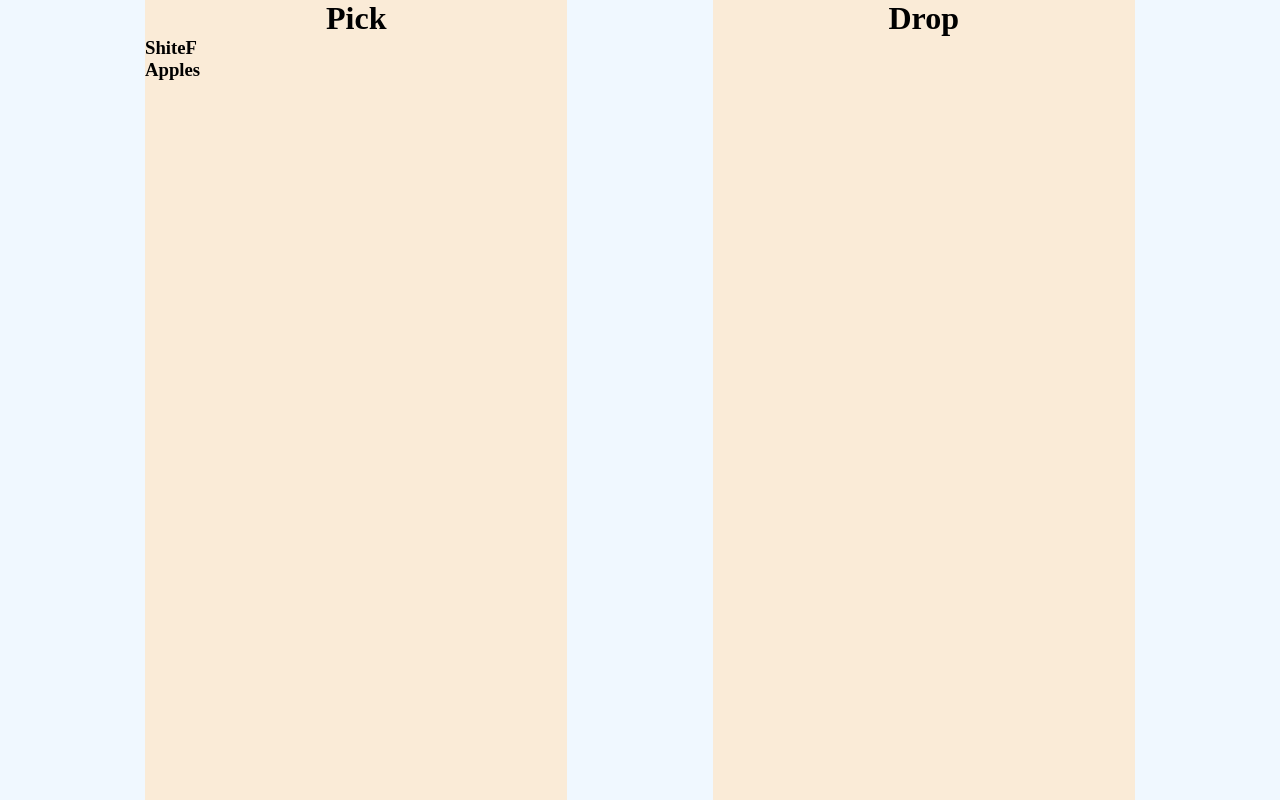
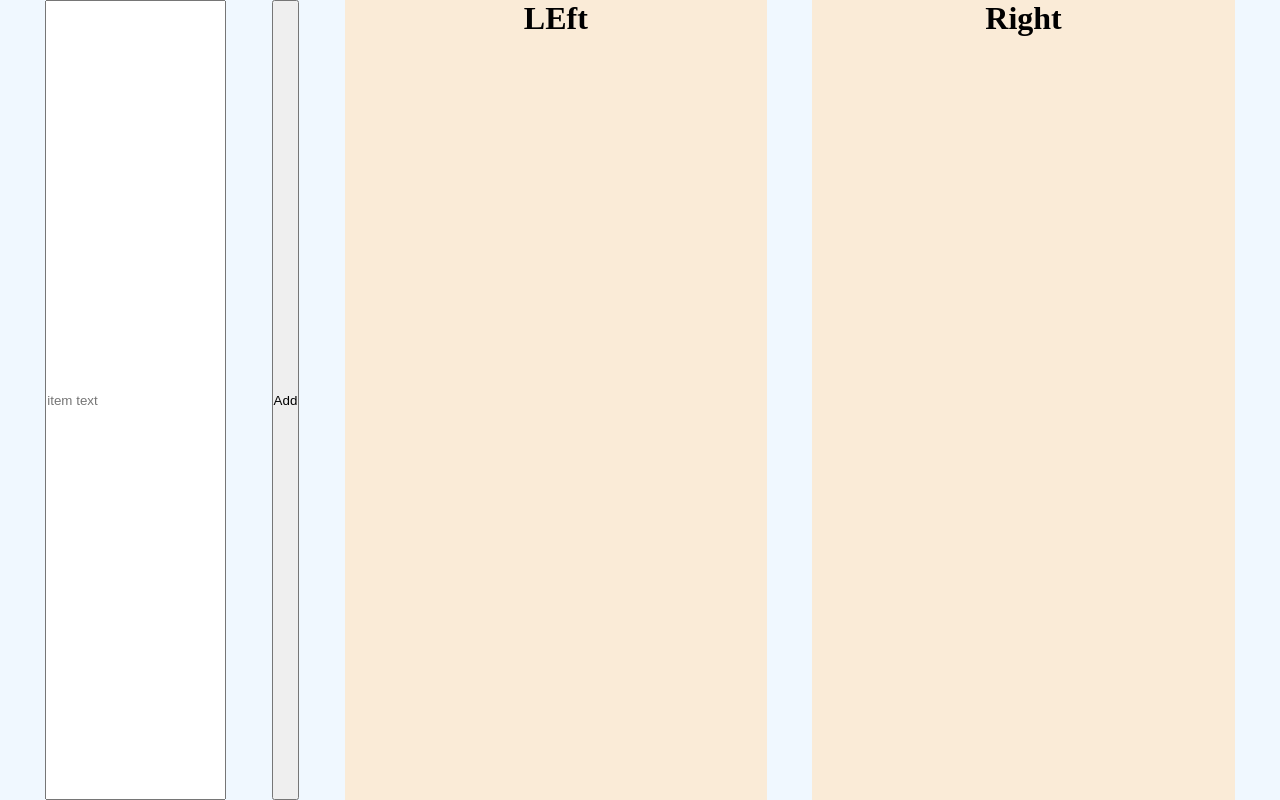
Before and after one commit to Sinisperi/kanban, a React (Create React App) app: page / in a window 1280 px wide. Built offline with nearby package versions, Linux system fonts and the light colour scheme.

Commit message:
moving between columns and adding an item

```diff
--- a/package.json
+++ b/package.json
@@ -9,6 +9,7 @@
     "react": "^18.2.0",
     "react-dom": "^18.2.0",
     "react-scripts": "5.0.1",
+    "uuid": "^9.0.0",
     "web-vitals": "^2.1.4"
   },
   "scripts": {
--- a/src/App.jsx
+++ b/src/App.jsx
@@ -1,14 +1,15 @@
 import React from "react";
 import { RootContext } from "./context";
+import { v4 as uuidv4 } from "uuid";
 
-const Item = ({ data, origin }) => {
+const Item = ({ data, origin, setNewIndex }) => {
   const handleDragStart = (e) => {
     e.dataTransfer.setData("id", data.id);
     e.dataTransfer.setData("origin", origin);
     e.stopPropagation();
   };
   const handleDragEnter = (e) => {
-    console.log(data.id);
+    setNewIndex(data.id);
   };
   return (
     <h3
@@ -21,33 +22,92 @@ const Item = ({ data, origin }) => {
   );
 };
 
+// const Column = ({ name, items }) => {
+//   <div
+//     onDragOver={(e) => e.preventDefault()}
+//     onDragEnter={() => console.log("asdf")}
+//     onDrop={(e) => handleDrop(e)}
+//     className="column"
+//   >
+//     <h1>{name}</h1>
+//     {state.left.map((i) => {
+//       return (
+//         <Item key={i.id} data={i} origin="left" setNewIndex={setNewPlace} />
+//       );
+//     })}
+//   </div>;
+// };
+
+// Column passes a index grabbing function to an Item (handleDragEnter) and sorts it after drop using that index
+// Columns are stored in state inside of an array to ease the addition of new columns (?)
 export const App = () => {
   const { state, dispatch } = React.useContext(RootContext);
+  const [input, setInput] = React.useState("");
+  const [newPlace, setNewPlace] = React.useState();
   React.useEffect(() => {
-    console.log(state);
-  }, [state]);
-
-  const handleDrop = (e) => {
+    console.log(input);
+  }, [input]);
+  // Abstact columns to prevent hardcoding functions on drop for each column
+  const handleDropLeft = (e) => {
     const id = e.dataTransfer.getData("id");
     const origin = e.dataTransfer.getData("origin");
-    const last = e.dataTransfer.getData("lastDraggedOver");
-    console.log(id, origin, last);
+    dispatch({ type: "DROP", payload: { origin, destination: "left", id } });
+  };
+  const handleDropRight = (e) => {
+    const id = e.dataTransfer.getData("id");
+    const origin = e.dataTransfer.getData("origin");
+    dispatch({ type: "DROP", payload: { origin, destination: "right", id } });
+  };
+  const handleAdd = () => {
+    dispatch({
+      type: "ADD",
+      payload: { destination: "left", data: { text: input, id: uuidv4() } },
+    });
+    setInput(() => "");
+  };
+  const handleChange = (e) => {
+    setInput(() => e.target.value);
   };
 
   return (
     <div className="container">
+      <input
+        value={input}
+        onChange={handleChange}
+        type="text"
+        placeholder="item text"
+      />
+      <button onClick={handleAdd}>Add</button>
       <div
         onDragOver={(e) => e.preventDefault()}
         onDragEnter={() => console.log("asdf")}
-        onDrop={(e) => handleDrop(e)}
+        onDrop={(e) => handleDropLeft(e)}
         className="column"
       >
-        <h1>Pick</h1>
-        <Item data={{ text: "ShiteF", id: 13 }} origin="Pasdf" />
-        <Item data={{ text: "Apples", id: 11 }} origin="Pasdf" />
+        <h1>LEft</h1>
+        {state.left.map((i) => {
+          return (
+            <Item key={i.id} data={i} origin="left" setNewIndex={setNewPlace} />
+          );
+        })}
       </div>
-      <div className="column">
-        <h1>Drop</h1>
+      <div
+        onDragOver={(e) => e.preventDefault()}
+        onDragEnter={() => console.log("asdf")}
+        onDrop={(e) => handleDropRight(e)}
+        className="column"
+      >
+        <h1>Right</h1>
+        {state.right.map((i) => {
+          return (
+            <Item
+              key={i.id}
+              data={i}
+              origin="right"
+              setNewIndex={setNewPlace}
+            />
+          );
+        })}
       </div>
     </div>
   );
--- a/src/context/index.jsx
+++ b/src/context/index.jsx
@@ -3,18 +3,42 @@ import React from "react";
 export const RootContext = React.createContext();
 
 const InitState = {
-  pick: [],
-  drop: [],
+  left: [],
+  right: [],
 };
 
 const RootReducer = (state = InitState, action) => {
   console.log(state, "rootred");
   switch (action.type) {
-    case "PICK": {
-      return { ...state, num: state.num + 1 };
+    case "ADD": {
+      const newColumn = state[action.payload.destination];
+      newColumn.push(action.payload.data);
+      return {
+        ...state,
+        [action.payload.destination]: newColumn,
+      };
     }
-    case "SUB": {
-      return { ...state, num: state.num - 1 };
+    case "DROP": {
+      if (
+        state[action.payload.destination].filter(
+          (i) => i.id === action.payload.id
+        )[0]
+      )
+        return state;
+      const itemToMove = state[action.payload.origin].filter(
+        (i) => i.id === action.payload.id
+      )[0];
+      const fromArray = state[action.payload.origin].filter(
+        (i) => i.id !== action.payload.id
+      );
+      const toArray = state[action.payload.destination];
+      toArray.push(itemToMove);
+      console.log(toArray, fromArray);
+      return {
+        ...state,
+        [action.payload.origin]: fromArray,
+        [action.payload.destination]: toArray,
+      };
     }
     default: {
       return state;
```
Also changed, not shown: 1 other file (tests, documents, lock files or other folders).
